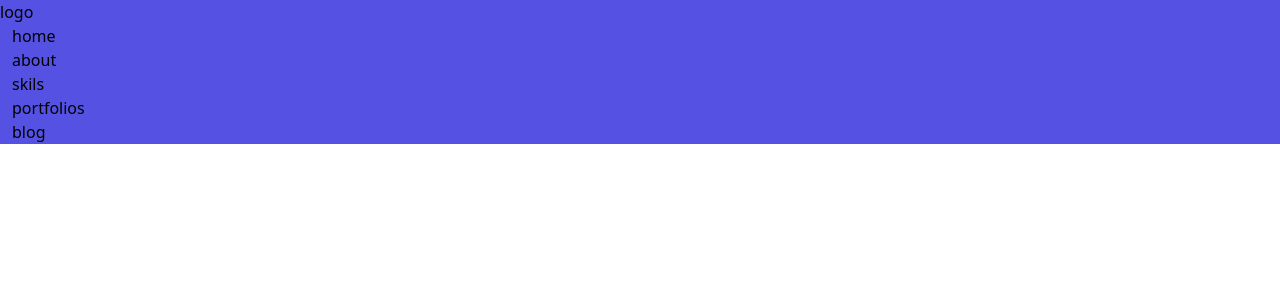
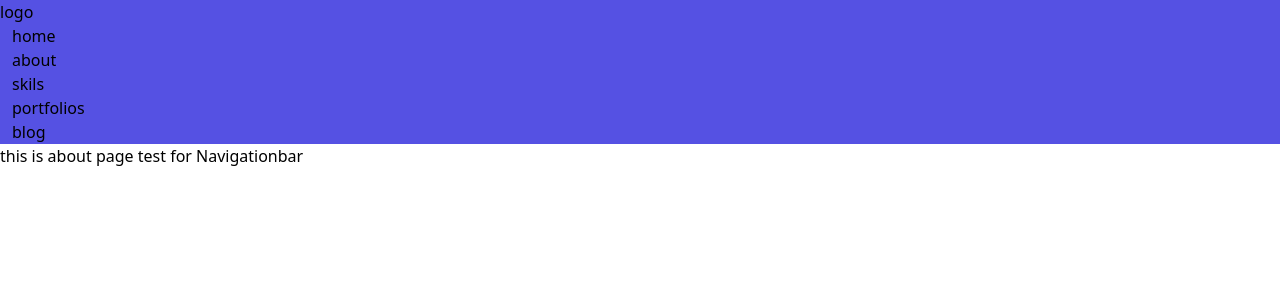
Before and after one commit to arun2352000/MyPortfolio, a React (Vite) app: page /About in a window 1280 px wide. Shown: the top 300 px of the page. Built offline with nearby package versions, Linux system fonts and the light colour scheme.

Commit message:
about page creation amd navigation

```diff
--- a/src/App.jsx
+++ b/src/App.jsx
@@ -4,6 +4,7 @@ import Home from './components/Home';
 import Navigationbar from './components/Navigationbar';
 import { BrowserRouter, Route, Routes } from 'react-router-dom';
 import './App.css'
+import About from './components/About';
 const App = () => {
   return (
     <div>
@@ -11,6 +12,7 @@ const App = () => {
          <Navigationbar />
           <Routes>
             <Route path="/" element={<Home />} />
+            <Route path="/About" element={<About/>}/>
         </Routes>
       </BrowserRouter>
 
--- /dev/null
+++ b/src/components/About.jsx
@@ -0,0 +1,11 @@
+import React from 'react';
+
+const About = () => {
+    return (
+        <div>
+            <h1>this is about page test for Navigationbar</h1>
+        </div>
+    );
+};
+
+export default About;
--- a/src/components/Navigationbar.jsx
+++ b/src/components/Navigationbar.jsx
@@ -7,10 +7,12 @@ const Navigationbar = () => {
                 <a href="#">logo</a>
                 <div>
                     <ul className='flex'>
-                        <li><Link to="/Home" className="nav-link" href="#">
+                        <li><Link to="/" className="nav-link" href="#">
                         home
                         </Link></li>
-                        <li>about</li>
+                        <li><Link to="/About" className="nav-link" href="#">
+                        about
+                        </Link></li>
                         <li>skils</li>
                         <li>portfolios</li>
                         <li>blog</li>
```
